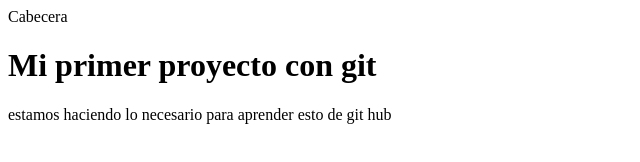
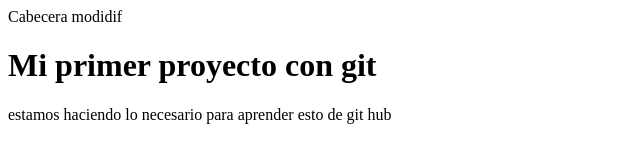
Before and after one commit to AgusDev212/ejemplo1, a plain HTML site: page index.html in a window 1280 px wide. Shown: the full height of the page, 0-640 px from the left. Drawn offline with Linux system fonts and the light colour scheme.

Commit message:
cambio rama cabecera

```diff
--- a/index.html
+++ b/index.html
@@ -7,7 +7,7 @@
     <link rel="css/styles.css" href="">
 </head>
 <body>
-    <header>Cabecera</header>
+    <header>Cabecera modidif</header>
     <h1>Mi primer proyecto con git</h1>
     <p> estamos haciendo lo necesario para aprender esto de git hub</p>
 </body>
```
